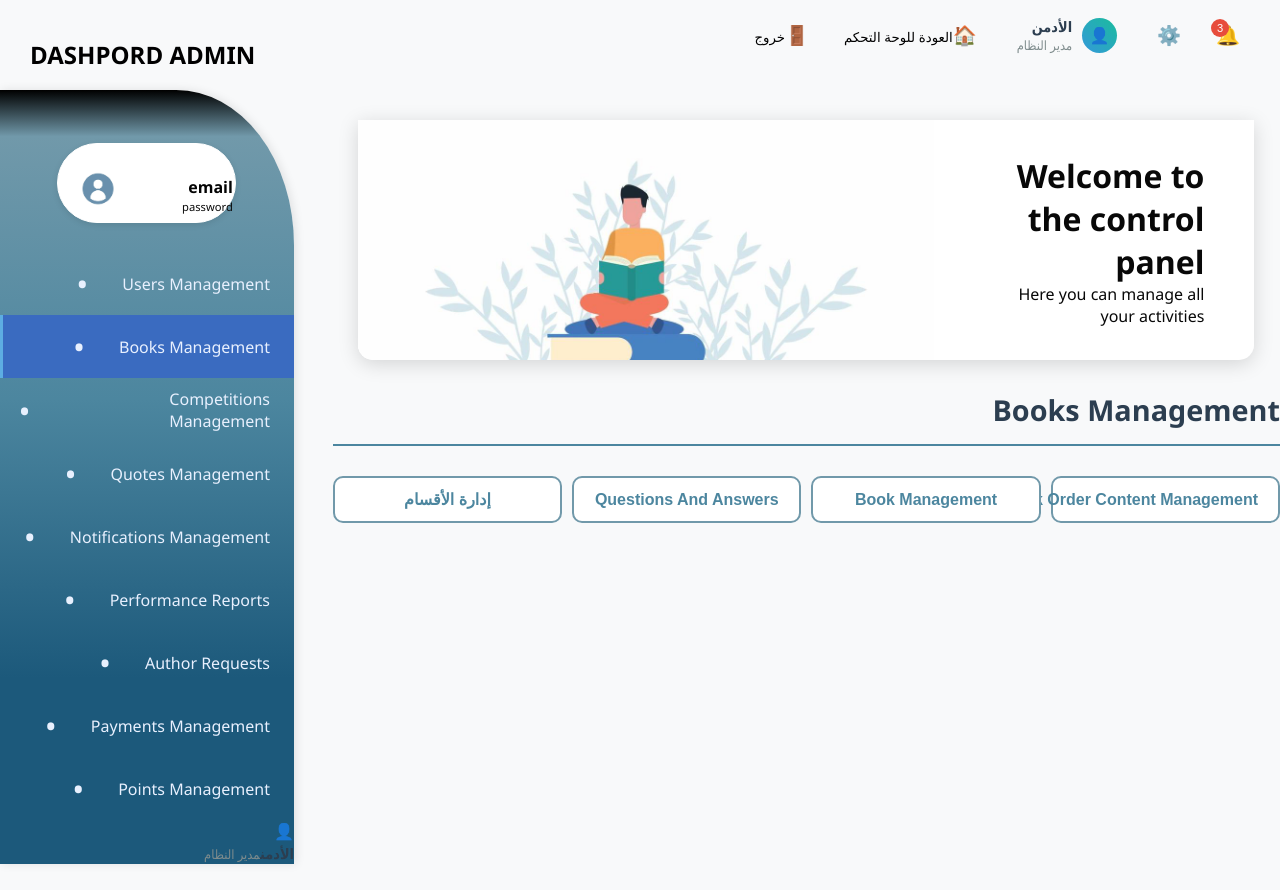
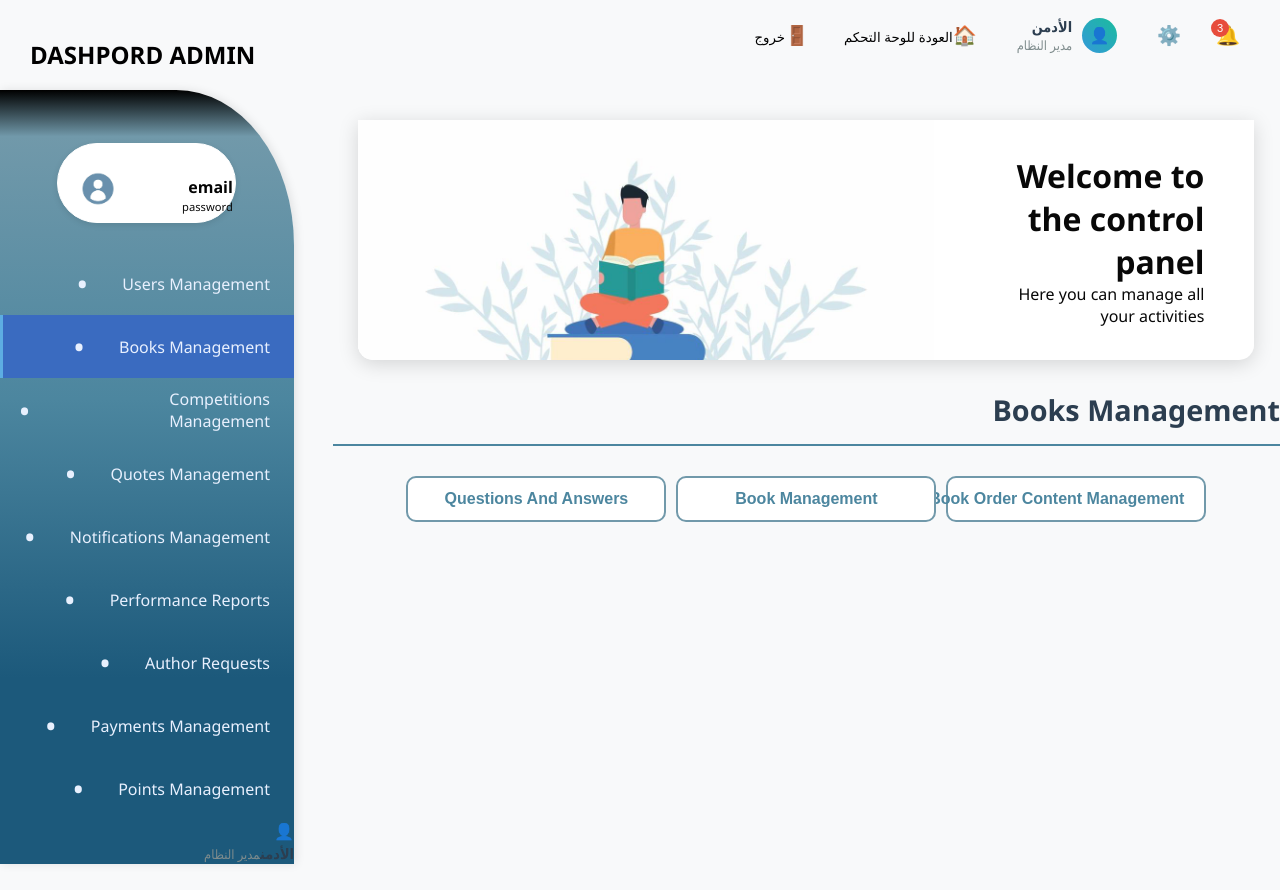
Before and after one commit to EngMohammadMostafa/Journey-of-a-pen_Frontend, a React (Vite) app: page /books in a window 1280 px wide. Built offline with nearby package versions, Linux system fonts and the light colour scheme; sample sign-in values are in the browser's storage.

Commit message:
in books management,  delete categories  button of main button

```diff
--- a/src/pages/BooksManagement.jsx
+++ b/src/pages/BooksManagement.jsx
@@ -288,9 +288,7 @@ const BooksManagement = () => {
         <button className={`btn ${activeSection === 'questions' ? 'btn-primary' : 'btn-outline'}`} onClick={handleQuestions}>
           Questions And Answers
         </button>
-        <button className={`btn ${activeSection === 'categories' ? 'btn-primary' : 'btn-outline'}`} onClick={handleCategories}>
-          إدارة الأقسام
-        </button>
+
       </div>
 
       {/* قسم إدارة الكتب */}
```
